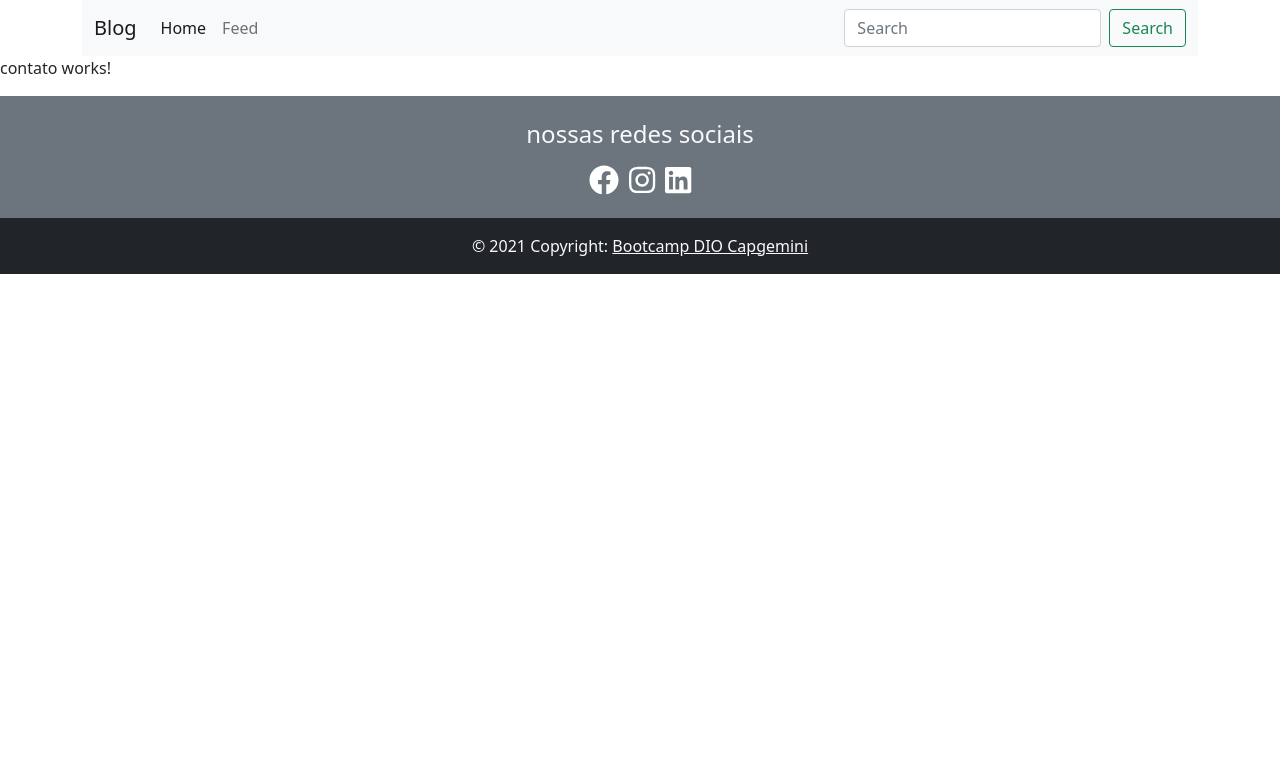
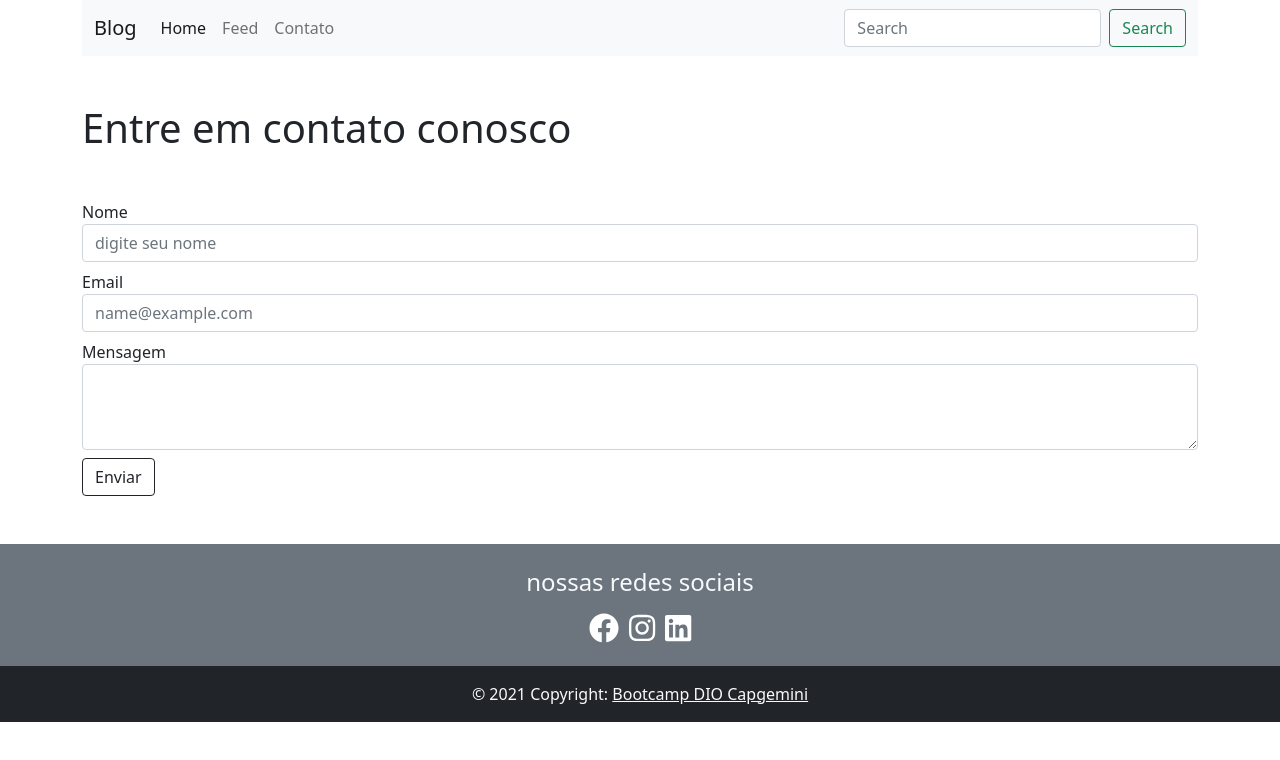
Before and after one commit to mrraxa01/ProjetoFinalDIOCapgemini, an Angular app in the folder frontend/blog/: page /contato in a window 1280 px wide. Shown: the top 760 px of the page. Built offline with nearby package versions, Linux system fonts and the light colour scheme.

Commit message:
Criando página Contatos

```diff
--- a/frontend/blog/src/app/contato/contato.component.html
+++ b/frontend/blog/src/app/contato/contato.component.html
@@ -1 +1,18 @@
-<p>contato works!</p>
+<div class="container mb-5">
+    <h1 class="mt-5 mb-5">Entre em contato conosco</h1>
+    <form>
+        <div class="form-group mt-2">
+            <label for="nome">Nome</label>
+            <input type="text" class="form-control" id="nome" placeholder="digite seu nome">
+        </div>
+        <div class="form-group mt-2">
+            <label for="email">Email</label>
+            <input type="email" class="form-control" id="email" placeholder="name@example.com">
+        </div>
+        <div class="form-group mt-2">
+            <label for="mensagem">Mensagem</label>
+            <textarea class="form-control" id="mensagem" rows="3"></textarea>
+        </div>
+        <button class="btn btn-outline-dark mt-2">Enviar</button>
+    </form>
+</div>
--- a/frontend/blog/src/app/navbar/navbar.component.html
+++ b/frontend/blog/src/app/navbar/navbar.component.html
@@ -15,7 +15,9 @@
                     <li class="nav-item">
                         <a class="nav-link" routerLink="/feed">Feed</a>
                     </li>
-
+                    <li class="nav-item">
+                        <a class="nav-link" routerLink="/contato">Contato</a>
+                    </li>
                 </ul>
                 <form class="d-flex">
                     <input class="form-control me-2" type="search" placeholder="Search" aria-label="Search">
```
